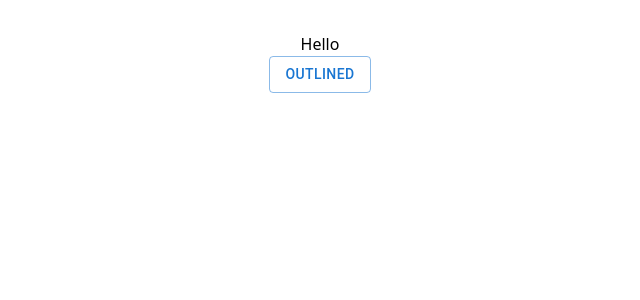
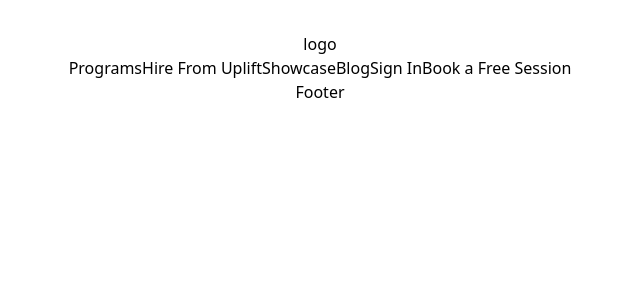
Before and after one commit to Fahim-2001/uplift-frontend, a React (Vite) app: page / in a window 1280 px wide. Shown: the top 300 px of the page, without its empty margins (320-960 px from the left). Built offline with nearby package versions, Linux system fonts and the light colour scheme.

Commit message:
Layout and header created

```diff
--- a/src/App.jsx
+++ b/src/App.jsx
@@ -1,12 +1,13 @@
-import { Button } from '@mui/material'
+// import { Button } from '@mui/material'
 import './App.css'
+import { RouterProvider } from 'react-router-dom'
+import routes from './routes/Routes'
 
 function App() {
 
   return (
     <div>
-      <p className='text-4xl'>Hello</p>
-      <Button variant="outlined" >Outlined</Button>
+      <RouterProvider router={routes}></RouterProvider>
     </div>
   )
 }
--- /dev/null
+++ b/src/components/Footer.jsx
@@ -0,0 +1,8 @@
+
+const Footer = () => {
+  return (
+    <div>Footer</div>
+  )
+}
+
+export default Footer
--- /dev/null
+++ b/src/components/Header.jsx
@@ -0,0 +1,21 @@
+import { Link } from "react-router-dom"
+
+const Header = () => {
+  return (
+    <section className="flex justify-between">
+        <div>
+            <p>logo</p>
+        </div>
+        <div className="flex gap-5">
+            <Link>Programs</Link>
+            <Link>Hire From Uplift</Link>
+            <Link>Showcase</Link>
+            <Link>Blog</Link>
+            <Link>Sign In</Link>
+            <Link>Book a Free Session</Link>
+        </div>
+    </section>
+  )
+}
+
+export default Header;
--- /dev/null
+++ b/src/layouts/Main.jsx
@@ -0,0 +1,15 @@
+import { Outlet } from "react-router-dom"
+
+import Footer from "../components/Footer";
+import Header from "../components/Header";
+ const Main = () => {
+  return (
+    <div>
+        <Header></Header>
+        <Outlet></Outlet>
+        <Footer></Footer>
+    </div>
+  )
+}
+
+export default Main;
--- /dev/null
+++ b/src/routes/Routes.jsx
@@ -0,0 +1,11 @@
+import { createBrowserRouter } from "react-router-dom";
+import Main from "../layouts/Main";
+
+const routes = createBrowserRouter([
+    {
+        path:"/",
+        element:<Main></Main>,
+    },
+]);
+
+export default routes;
```
Also changed, not shown: 2 other files (tests, documents, lock files or other folders).
